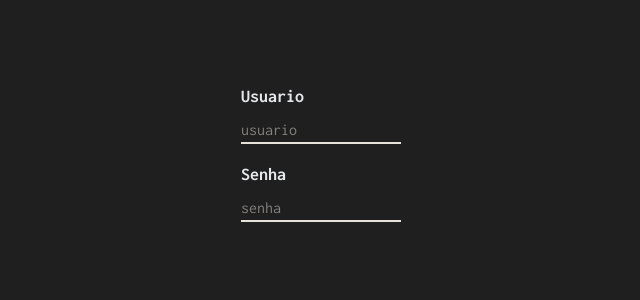
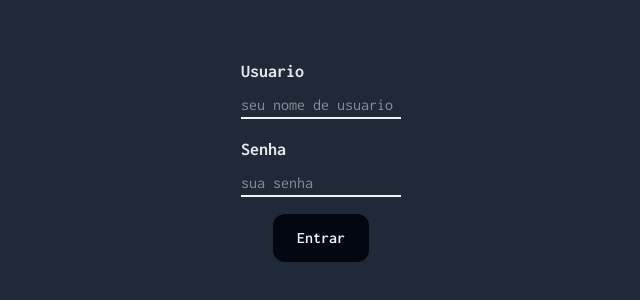
Before and after one commit to ThomasLincoln/My-Invest, a Vue app in the folder frontend/my-invest/: page / in a window 1280 px wide. Shown: the part 240-540 px from the top of the page, without its empty margins (319-959 px from the left). Built offline with nearby package versions, Linux system fonts and the light colour scheme.

Commit message:
feat: :sparkles: Add Button Component and colors

```diff
--- a/frontend/my-invest/src/App.vue
+++ b/frontend/my-invest/src/App.vue
@@ -1,6 +1,7 @@
 <script setup>
 import { ref } from "vue";
 import InputField from "./components/InputField/InputField.vue";
+import Button from "./components/Button/Button.vue";
 
 const username = ref("");
 const senha = ref("");
@@ -9,14 +10,18 @@ const senha = ref("");
 <template>
   <section>
     <div class="flex flex-col justify-center items-center h-screen">
-      <InputField v-model="username" label="Usuario" placeholder="usuario" type="text" />
-      <InputField v-model="senha" label="Senha" placeholder="senha" type="password" />
+      <InputField
+        v-model="username"
+        label="Usuario"
+        placeholder="seu nome de usuario"
+        type="text"
+      />
+      <InputField v-model="senha" label="Senha" placeholder="sua senha" type="password" />
+      <Button label="Entrar" />
     </div>
   </section>
 </template>
 
 <style scoped>
-section {
-  background-color: #1f1f1f;
-}
+
 </style>
--- a/frontend/my-invest/src/assets/global.css
+++ b/frontend/my-invest/src/assets/global.css
@@ -1,6 +1,21 @@
 @import "tailwindcss";
+
+:root {
+  --cor-primaria: #7EF583;
+  --cor-secundaria: #F5B47D;
+  --cor-terciaria: #997DF5;
+
+  --cor-texto: #f3f4f6;
+  --cor-fundo: #1f2937;
+
+  --cor-sucesso: #10b981;
+  --cor-perda: #ef4444;
+  --cor-alerta: #f59e0b;
+}
+
 body {
   margin: 0;
   font-family: 'Inconsolata', Arial, Helvetica, sans-serif;
-  color: rgb(230, 225, 219);
+  color: var(--cor-texto);
+  background-color: var(--cor-fundo);
 }
--- /dev/null
+++ b/frontend/my-invest/src/components/Button/Button.vue
@@ -0,0 +1,38 @@
+<script setup lang="ts">
+defineProps<{
+  label?: string;
+}>();
+</script>
+
+<template>
+  <div class="relative group">
+  <button class="
+    relative inline-block
+    p-px
+    font-semibold leading-6
+    bg-gray-800
+    cursor-pointer
+    rounded-xl
+    transition-transform duration-300 ease-in-out hover:scale-105 active:scale-95
+  ">
+    <span class="
+    absolute inset-0
+    rounded-xl
+    bg-gradient-to-r from-(--cor-primaria) to-(--cor-terciaria)
+    p-[2px]
+    opacity-0
+    transition-opacity duration-500
+    group-hover:opacity-100
+    " />
+    <span class="relative z-10 block px-6 py-3 rounded-xl bg-gray-950">
+      <div class="relative z-10 flex items-center space-x-2">
+        <span class="
+          transition-all duration-500 group-hover:translate-x-1
+        ">
+          {{ label }}
+        </span>
+      </div>
+    </span>
+  </button>
+  </div>
+</template>
--- a/frontend/my-invest/src/components/InputField/InputField.vue
+++ b/frontend/my-invest/src/components/InputField/InputField.vue
@@ -1,6 +1,4 @@
 <script setup lang="ts">
-import { defineModel, defineProps } from "vue";
-
 defineProps<{
   label?: string;
   placeholder?: string;
@@ -18,7 +16,7 @@ const model = defineModel<string | number>();
       v-model="model"
       :type="type"
       :placeholder="placeholder"
-      class="border-b-2 focus:border-violet-600 outline-hidden"
+      class="border-b-2 focus:border-(--cor-primaria) outline-hidden"
     />
   </div>
 </template>
```
